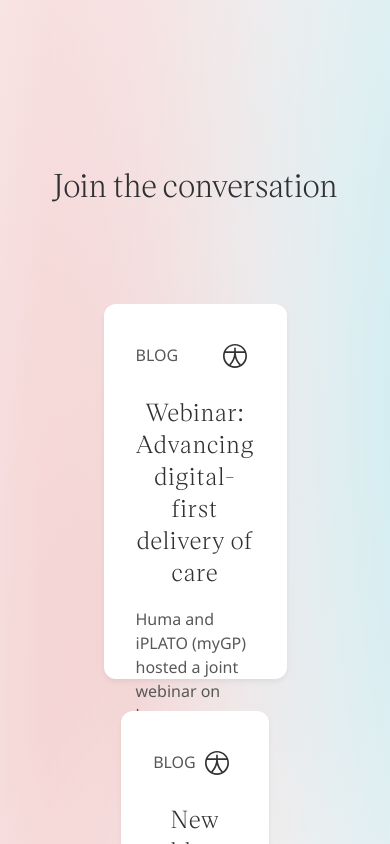
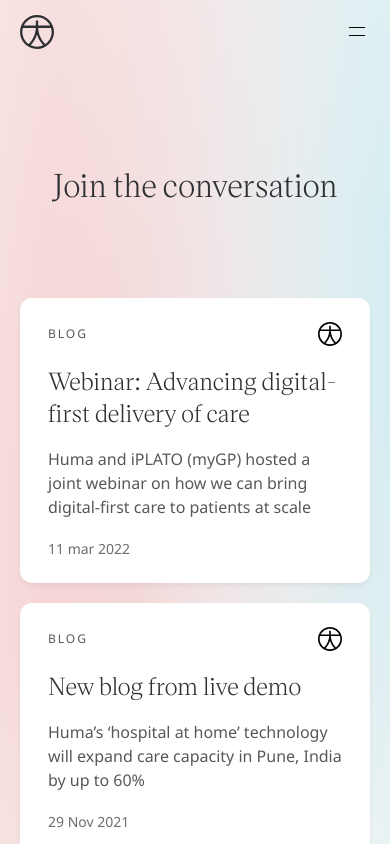
Before and after one commit to Georgiy-huma/huma-next, a Next.js app: page /news-and-publications in a window 390 px wide. Shown: the top 844 px of the page. Built offline with nearby package versions, Linux system fonts and the light colour scheme.

Commit message:
Update 'News' page
- Fixed mobile layout
- Correct font sizes and dimensions for the news cards

```diff
--- a/components/navbar/NavBar.js
+++ b/components/navbar/NavBar.js
@@ -32,7 +32,7 @@
   // const platformLinks = ['hospital at home', 'episodic care', 'chronic care']
 
   const highlightLinks = () => {
-    setLinkClassList([ styles.fadedOutLink ])
+    setLinkClassList([ styles.fadedOutLink ]) //?
   }
 
   const removeHighLight = () => {
--- a/components/navbar/NavBar.module.scss
+++ b/components/navbar/NavBar.module.scss
@@ -124,10 +124,11 @@
   display: none;
   top: 67px;
   left: -80px;
-  padding: 15px;
+  padding: 15px 15px 0;
   width: 245px;
   @include for-small-desktop-up {
     position: absolute;
+    padding: 15px;
   }
 
   img {
@@ -142,19 +143,26 @@
     -webkit-box-shadow: 0px 1px 3px 1px rgba(221,221,221,1); // mixin
     -moz-box-shadow: 0px 1px 3px 1px rgba(221,221,221,1);
     box-shadow: 0px 1px 3px 1px rgba(221,221,221,1);
-    padding: 20px 0;
+    padding: 10px 0;
     border-radius: 14px;
+    @include for-small-desktop-up {
+      padding: 20px 0;
+      align-items: flex-start;
+    }
 
     li {
-      margin-bottom: 15px;
+      margin-bottom: 10px;
       font-size: 14px;
       line-height: 19.07px;
       font-weight: 300;
     }
 
-    li {
-      &:last-of-type {
-        margin-bottom: 0;
+    @include for-small-desktop-up {
+      li {
+        margin-bottom: 15px;
+        &:last-of-type {
+          margin-bottom: 0;
+        }
       }
     }
   }
@@ -172,6 +180,9 @@
 // ---------------------------
 .mobileMenuButton {
   display: flex;
+  @include for-small-desktop-up {
+    display: none;
+  }
 }
 
 .toggle {
--- a/pages/news-and-publications.js
+++ b/pages/news-and-publications.js
@@ -4,6 +4,7 @@
 import Image from 'next/image'
 import { getBySlug } from '../lib'
 import Link from 'next/link'
+import NavBar from '../components/navbar/NavBar'
 
 import styles from '../styles/pages/news-and-publications.module.scss'
 
@@ -19,12 +20,13 @@
         className={styles.blogPost}
       >
         <div className={styles.headerContainer}>
-          <span>BLOG</span>
+          <span className={styles.postType}>BLOG</span>
           <Image
-            src="/img/huma-logo.svg"
-            height={40}
-            width={40}
+            src="/img/svg/blog-post-icon.svg"
+            height={24}
+            width={24}
             alt="Huma logo icon."
+            className={styles.blogIcon}
           />
         </div>
 
@@ -35,7 +37,7 @@
         </p>
 
         <p>
-          {item.publishDate} | {item.minToRead} min read
+          {item.publishDate}
         </p>
       </article>
     </Link>
@@ -49,6 +51,7 @@
   }, [])
 
   return <main ref={ref} className={styles.main}>
+    <NavBar />
     <GradientBackground height={height} />
     <h1 style={{ margin: '0', textAlign: 'center', paddingTop: '10rem' }}>Join the conversation</h1>
     <div className={styles.container}>
--- a/styles/pages/news-and-publications.module.scss
+++ b/styles/pages/news-and-publications.module.scss
@@ -1,3 +1,5 @@
+@import '../mixins/media-queries';
+
 .main {
   min-height: 100vh;
   padding-bottom: 5rem;
@@ -7,40 +9,67 @@
   display: flex;
   flex-wrap: wrap;
   justify-content: center;
-  padding: 0 10rem;
+  padding: 0 10px;
   margin-top: 5rem;
-  color: rgb(88, 88, 88);
+  color: #585858;
+  @include for-small-desktop-up {
+    padding: 0 10rem;
+  }
+}
+
+.blogIcon {
+  transition: opacity .2s ease-in;
 }
 
 .blogPost {
   background-color: #fff;
   border-radius: 12px;
   box-shadow: 0 2.8px 5.5px rgba(0,0,0,.06);
-  width: 500px;
-  height: 375px;
-  margin: 1rem;
-  padding: 2rem;
+  width: 420px;
+  height: auto;
+  margin: 10px;
+  padding: 24px 28px;
   display: flex;
   flex-direction: column;
+  &:hover {
+    cursor: pointer;
+    .blogIcon {
+      opacity: .25;
+    }
+  }
+  @include for-small-desktop-up {
+    height: unset;
+  }
+
+  span.postType {
+    font-size: 12px;
+    line-height: 16px;
+    letter-spacing: 2px;
+  }
+
   h2 {
     font-family: 'Victor serif regular', serif;
-    font-weight: 200;
-    letter-spacing: .065rem;
+    font-weight: 400;
+    text-align: left;
+    margin: 19px 0;
   }
+
   p {
     margin: 0;
+    margin-bottom: auto;
   }
+
   p:last-of-type {
-    margin-top: auto;
-    color: rgb(184, 184, 184);
-  }
-  &:hover {
-    cursor: pointer;
+    font-size: 14px;
+    line-height: 19px;
+    font-weight: 300;
+    margin-top: 20px;
+    margin-bottom: 0;
+    color: #6A6D72;
   }
 }
 
 .headerContainer {
-  // border: 1px solid pink;
   display: flex;
   justify-content: space-between;
   align-items: center;
```
Also changed, not shown: public/img/svg/blog-post-icon.svg (added).
